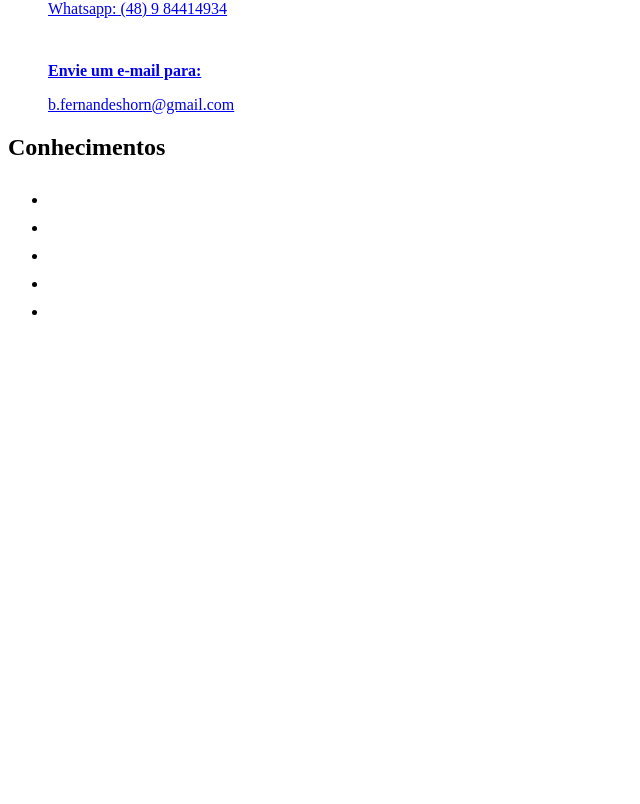
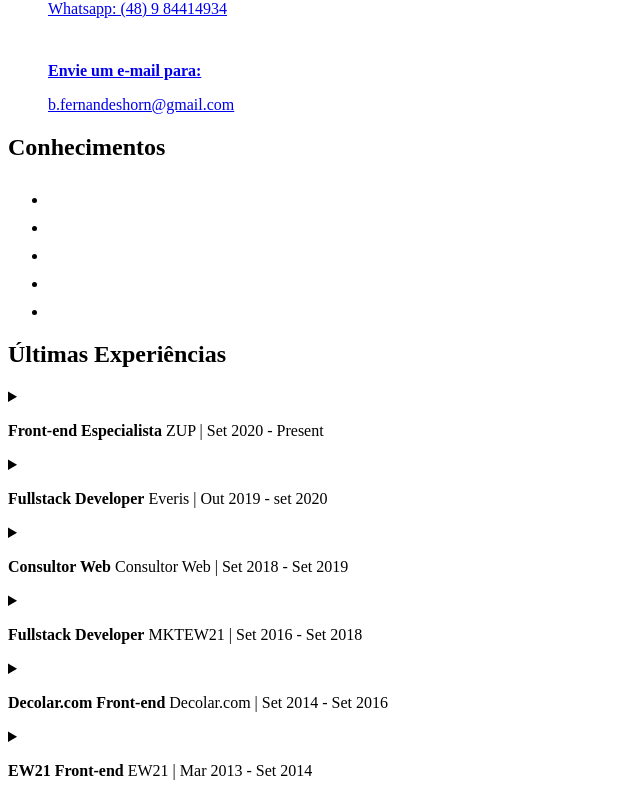
Before and after one commit to brunofhorn/angular-portfolio, an Angular app: page / in a window 1280 px wide. Shown: the part 438-1242 px from the top of the page, without its empty margins (0-640 px from the left). Before the commit the page ends 800 px from the top, so only its background shows below. Built offline with nearby package versions, Linux system fonts and the light colour scheme.

Commit message:
feat: add experiences component

```diff
--- /dev/null
+++ b/src/app/modules/portfolio/components/experiences/experiences.component.html
@@ -0,0 +1,14 @@
+<div class="container">
+  <h2>Últimas Experiências</h2>
+  @for(item of experiences(); track item){
+  <details>
+    <summary>
+      <p>
+        <strong>{{ item.summary.strong }}</strong>
+        {{ item.summary.p }}
+      </p>
+    </summary>
+    <article [innerHTML]="item.text"></article>
+  </details>
+  }
+</div>
--- /dev/null
+++ b/src/app/modules/portfolio/components/experiences/experiences.component.ts
@@ -0,0 +1,56 @@
+import { Component, signal } from '@angular/core';
+import { IExperiences } from '../../interface/experiences.interface';
+
+@Component({
+  selector: 'app-experiences',
+  standalone: true,
+  imports: [],
+  templateUrl: './experiences.component.html',
+  styleUrl: './experiences.component.scss'
+})
+export class ExperiencesComponent {
+  public experiences = signal<IExperiences[]>([
+    {
+      summary: {
+        strong: 'Front-end Especialista',
+        p: 'ZUP | Set 2020 - Present',
+      },
+      text: '<p>Desde setembro de 2020, atuo como Analista de Sistema Especialista na ZUP, destacando-me nas áreas Front-end, utilizando Html5, Css3, Javascript, TypeScript, Angular 2+, Angular Material e NgRx, e Back-end, onde o NodeJs é aplicado em Provas de Conceito, caso necessário.</p> <p>Além disso, minha experiência abrange a integração com Micro Serviços, Docker, GitLab, Jira e Scrum. Atualmente, enfrento o desafio significativo de contribuir para o desenvolvimento do Open Finance para o Banco Itaú, alcançando sucesso ao implementar a ferramenta em conformidade com os marcos regulatórios.</p> <p>Destaco também a criação de componentes altamente reutilizáveis e personalizáveis no front-end, utilizando Angular, como parte do nosso compromisso com a eficiência e a qualidade do código.</p>',
+    },
+    {
+      summary: {
+        strong: 'Fullstack Developer',
+        p: 'Everis | Out 2019 - set 2020',
+      },
+      text: '<p>Durante meu período na Everis de outubro de 2019 a setembro de 2020, atuei como Analista de Sistema, liderando e desenvolvendo equipes.</p> <p>Minhas responsabilidades no front-end incluíram o uso de Html5, Css3, Javascript, TypeScript, Angular, Angular Material e NgRx, enquanto no back-end, trabalhei com NodeJs (Express/NestJs), Sequelize/TypeOrm, MongoDb, MariaDb e Redis.</p> <p>Além disso, liderei integrações com Micro Serviços, Jenkins, Gcloud, Kubernetes e Docker, utilizando ferramentas como GitLab, Jira e Scrum.</p> <p>Durante esse período, enfrentei e superei desafios significativos, destacando-se o desenvolvimento de um ChatBot.</p> <p>Como resultado, fui promovido a Líder da Squad Fullstack Angular/NodeJs, conduzi melhorias contínuas em um sistema legado e aprimorei minhas habilidades nos processos do GitFlow.</p>',
+    },
+    {
+      summary: {
+        strong: 'Consultor Web',
+        p: 'Consultor Web | Set 2018 - Set 2019',
+      },
+      text: '<p>Em minha jornada como consultor web, tive a oportunidade de ser a ponte para várias empresas embarcarem no universo online.</p> <p>Por meio de projetos cuidadosamente elaborados, explorei o vasto espectro do desenvolvimento front-end, utilizando Html5, Css3, Javascript, TypeScript, Angular e Angular Material.</p> <p>Nos bastidores, no back-end, construí robustas infraestruturas com NodeJs (Express/NestJs), Sequelize/TypeOrm e integrações eficientes com bancos de dados MySql/Postgress.</p>',
+    },
+    {
+      summary: {
+        strong: 'Fullstack Developer',
+        p: 'MKTEW21 |  Set 2016 - Set 2018',
+      },
+      text: '<p>Minha jornada na empresa mktew21 foi um verdadeiro mergulho no mundo fullstack, onde absorvi conhecimentos em diversas tecnologias.</p> <p>Foi um período de aprendizado intenso no desenvolvimento end-to-end, abrangendo a criação de aplicativos híbridos, desktop e web.</p> <p>E nesse cenário dinâmico que tomei a decisão de direcionar meu foco para as tecnologias NodeJs, TypeScript e Angular.</p> <p>No front-end, explorei as ferramentas Html5, Css3, Javascript, TypeScript, Angular e Angular Material, enquanto nos bastidores, no back-end, estive envolvido com NodeJs (Express), Sequelize, Laravel (PHP) e integrações com bancos de dados MySql/Postgress.</p>',
+    },
+    {
+      summary: {
+        strong: 'Decolar.com Front-end',
+        p: 'Decolar.com | Set 2014 - Set 2016',
+      },
+      text: '<p>Durante minha passagem pelo Decolar.com, dediquei-me intensamente à criação e atualização de páginas de vendas, além de colaborar com o departamento de Recursos Humanos na implementação de um sistema de gestão de vagas.</p> <p>Extendendo minha contribuição a diversos setores, como marketing, vendas, entre outros, empreguei as tecnologias da época no desenvolvimento, incluindo Html5, Css3, Javascript, Jquery e AngularJS no front-end, e PHP no back-end.</p>',
+    },
+    {
+      summary: {
+        strong: 'EW21 Front-end',
+        p: 'EW21 | Mar 2013 - Set 2014',
+      },
+      text: '<p>No ew21, marco inicial da minha trajetória profissional, mergulhei em um aprendizado abrangente que englobava não apenas front-end, design e backend, mas também incluía domínio em tecnologias como Flash e muito mais.</p> <p>Essa empresa se revelou uma verdadeira escola inicial, onde absorvi conhecimentos variados. No front-end, desenvolvi habilidades com Html5, Css3, Javascript, Jquery e Wordpress, enquanto no back-end, explorei PHP, Cake (PHP) e integrações com bancos de dados MySql.</p>',
+    },
+  ]);
+}
--- a/src/app/modules/portfolio/pages/home/home.component.html
+++ b/src/app/modules/portfolio/pages/home/home.component.html
@@ -1,4 +1,5 @@
 <app-header />
 <main>
   <app-knowledge />
+  <app-experiences />
 </main>
--- a/src/app/modules/portfolio/pages/home/home.component.ts
+++ b/src/app/modules/portfolio/pages/home/home.component.ts
@@ -1,11 +1,12 @@
 import { Component } from '@angular/core';
 import { HeaderComponent } from '../../components/header/header.component';
 import { KnowledgeComponent } from '../../components/knowledge/knowledge.component';
+import { ExperiencesComponent } from '../../components/experiences/experiences.component';
 
 @Component({
   selector: 'app-home',
   standalone: true,
-  imports: [HeaderComponent, KnowledgeComponent],
+  imports: [HeaderComponent, KnowledgeComponent, ExperiencesComponent],
   templateUrl: './home.component.html',
   styleUrl: './home.component.scss'
 })
```
Also changed, not shown: src/app/modules/portfolio/interface/experiences.interface.ts (added, +7 -0 lines), src/app/modules/portfolio/components/experiences/experiences.component.scss (added), 1 other file (tests, documents, lock files or other folders).
